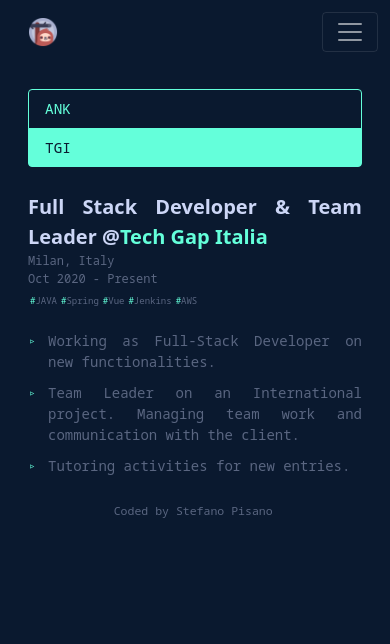
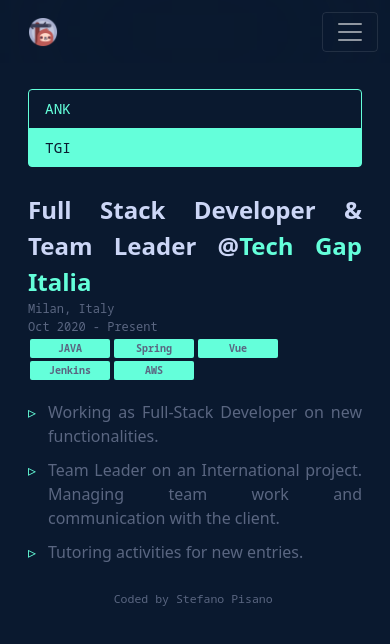
Before and after one commit to StefanoPisano/gz-folio, a Vue app: page /#/experience in a window 390 px wide. Shown: the top 644 px of the page. Built offline with nearby package versions, Linux system fonts and the light colour scheme.

Commit message:
fix(UI): visualization for mobile and rename header to greetings

```diff
--- a/src/components/About.vue
+++ b/src/components/About.vue
@@ -23,12 +23,11 @@
                     <br/>I also like photography and whenever I can, I go for a hike in the nature with my camera.
                   </p></div>
                 <ul class="spi-list">
-                  <li>JAVA</li>
-                  <li>SQL</li>
-                  <li>HTML</li>
-                  <li>CSS</li>
-                  <li>JavaScript</li>
-                  <li>Vue JS</li>
+                  <li>Coding</li>
+                  <li>Cinema</li>
+                  <li>Music</li>
+                  <li>Photography</li>
+                  <li>Environment</li>
                 </ul>
               </div>
               <div class="img-wrapper">
@@ -56,7 +55,7 @@
 <style scoped>
 .spi-list {
   display: grid;
-  grid-template-columns: repeat(2, minmax(140px, 200px));
+  grid-template-columns: repeat(2, minmax(140px, 250px));
   gap: 0 10px;
   padding: 0;
   margin: 20px 0 0;
@@ -64,7 +63,8 @@
   list-style: none;
   columns: 2 !important;
   font-family: 'Noto Sans Mono', monospace;
-  font-size: 12px;
+  font-size: 16px;
+  white-space: nowrap;
 }
 
 .spi-list li {
--- a/src/components/Experience.vue
+++ b/src/components/Experience.vue
@@ -16,8 +16,10 @@
                   class="company-name">{{ selectedCompany.companyName }}</span></div>
               <div class="company-city">{{ selectedCompany.city }}</div>
               <div class="company-period">{{ selectedCompany.from }} - {{ selectedCompany.to }}</div>
-              <div class="job-tags"><span v-for="(item, index) in selectedCompany.tags" v-bind:key="index"
-                                          v-html="item"></span></div>
+              <div class="job-tags">
+                <div v-for="(item, index) in selectedCompany.tags" v-bind:key="index"
+                     v-html="item"></div>
+              </div>
               <ul class="job-list">
                 <li v-for="(item, index) in selectedCompany.jobDescriptions" v-bind:key="index" v-html="item"></li>
               </ul>
@@ -43,7 +45,7 @@
           job: 'Full Stack Developer',
           from: 'Sept 2016',
           to: 'Oct 2020',
-          tags: ['JAVA', 'Spring', 'Vue', 'Jenkins', 'SQL Server', 'Jasper'],
+          tags: ['JAVA', 'Spring', 'Vue', 'jQuery', 'Javascript', 'Jenkins', 'SQL Server', 'Jasper'],
           jobDescriptions: ['Full-stack developer on a project for a client leader in the game translation/localization industry.',
             'Responsible for the maintenance team, coordinating other resources to solve issues notified by the client.',
             'Code Refactoring sessions to improve readability and performances.',
@@ -84,7 +86,7 @@
 .company-header {
   color: #ccd6f6;
   font-weight: bolder;
-  font-size: 20px
+  font-size: 24px
 }
 
 .company-name {
@@ -96,15 +98,18 @@
   font-size: 12px;
 }
 
-.job-tags span {
+.job-tags div {
   font-family: 'Noto Sans Mono', monospace;
-  font-size: 9px;
+  white-space: nowrap;
+  font-size: 10px;
   margin: 0 2px;
-}
-
-.job-tags span::before {
-  color: #64ffda;
-  content: '#'
+  background: #64ffda;
+  width: 80px;
+  border-radius: 2px;
+  padding: 2px;
+  display: inline-block;
+  text-align: center;
+  font-weight: bold;
 }
 
 .list-group li {
@@ -129,8 +134,7 @@
   margin: 20px 0 0;
   overflow: hidden;
   list-style: none;
-  font-family: 'Noto Sans Mono', monospace;
-  font-size: 14px;
+  font-size: 16px;
 }
 
 .job-list li {
--- a/src/components/Header.vue
+++ b/src/components/Greetings.vue
@@ -2,9 +2,9 @@
   <div id="spi-header" class="row">
     <div class="col-md-8 offset-md-2">
       <div class="card">
-        <div class="card-body">
+        <div class="card-body typewriter">
           <h6 class="greetings">Hi! :)</h6>
-          <h1 class="card-title">Stefano Pisano.</h1>
+          <h1 class="card-title dev-name">Stefano Pisano.</h1>
           <h1 class="card-title card-title-2">I code things.</h1>
           <p class="card-text">A passionate developer and Team Leader at <a class="link-info spi-link"
                                                                             href="https://www.techgap.it/">Tech
@@ -22,7 +22,6 @@
 }
 </script>
 
-<!-- Add "scoped" attribute to limit CSS to this component only -->
 <style scoped>
 
 #spi-header {
@@ -42,7 +41,7 @@
 
 .card {
   background: transparent;
-  border: none
+  border: none;
 }
 
 .card-title {
@@ -53,5 +52,26 @@
 
 .card-title-2 {
   color: #8892b0;
+  font-size: clamp(40px, 8vw, 40px) !important;
+}
+
+.card-text {
+  font-size: 18px;
+}
+
+.typewriter .dev-name {
+  overflow: hidden;
+  white-space: nowrap;
+  width: 0;
+  animation: typing 3s steps(30, end) forwards;
+}
+
+@keyframes typing {
+  from {
+    width: 0
+  }
+  to {
+    width: 100%
+  }
 }
 </style>
--- a/src/components/Navigation.vue
+++ b/src/components/Navigation.vue
@@ -1,7 +1,7 @@
 <template>
   <nav class="navbar fixed-top navbar-expand-lg navbar-dark">
     <div class="container-fluid">
-      <router-link class="nav-link" to="/stefanopisano-me" @click="visible = false">
+      <router-link class="nav-link" to="/" @click="visible = false">
         <img alt="" class="d-inline-block align-text-top" height="30" src="../assets/img/avlogo.png" width="30">
       </router-link>
       <button aria-controls="navbarNav" aria-expanded="false" aria-label="Toggle navigation" class="navbar-toggler"
@@ -13,7 +13,7 @@
       <div id="navContent" :class="!visible?'collapse':'nav-opened'" class="navbar-collapse">
         <ul class="navbar-nav mr-auto">
           <li class="nav-item">
-            <router-link class="nav-link" to="/stefanopisano-me" @click="visible = false"><span
+            <router-link class="nav-link" to="/" @click="visible = false"><span
                 class="spi-index">1.</span>Home
             </router-link>
           </li>
@@ -28,9 +28,6 @@
           <li class="nav-item">
             <router-link class="nav-link" to="/contacts" @click="visible = false"><span class="spi-index">4.</span>Contacts
             </router-link>
-          </li>
-          <li class="nav-item">
-
           </li>
         </ul>
       </div>
@@ -51,12 +48,13 @@
 
 <style scoped>
 nav {
-  background: #0a192f;
   margin-bottom: 500px;
+  backdrop-filter: blur(90px);
 }
 
 .nav-opened {
   height: 100vh;
   font-size: 24px
 }
+
 </style>
--- a/src/router/index.js
+++ b/src/router/index.js
@@ -1,7 +1,7 @@
 import * as VueRouter from 'vue-router'
 
 
-import Header from '../components/Header.vue';
+import Header from '../components/Greetings.vue';
 import About from '../components/About.vue';
 import Experience from '../components/Experience.vue';
 import Contacts from "@/components/Contacts";
@@ -9,7 +9,6 @@
 const routes = [
 	{
 		path: "/",
-		alias: ["/stefanopisano-me", "/"],
 		name: "Greetings",
 		component: Header,
 	},
```
